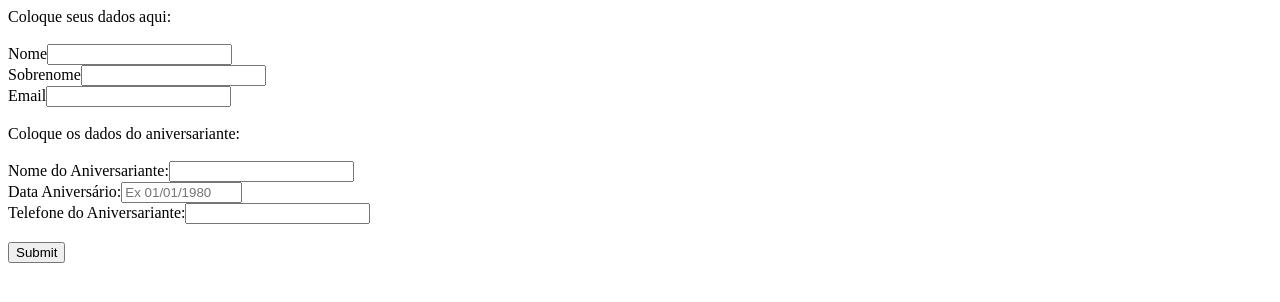
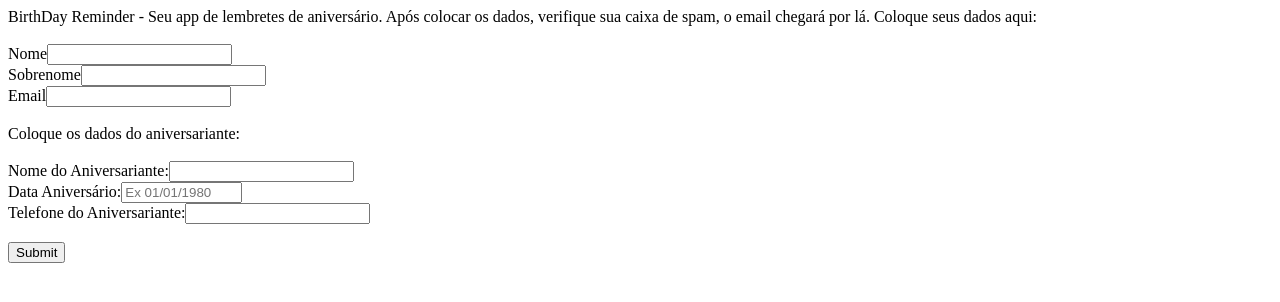
Before and after one commit to will-nascimento/Bday-reminder, a plain HTML site: page index.html in a window 1280 px wide. Drawn offline with Linux system fonts and the light colour scheme.

Commit message:
Add files via upload

```diff
--- a/index.html
+++ b/index.html
@@ -12,6 +12,11 @@
 
     <input type=hidden name="oid" value="00DHs000001RvRp">
     <input type=hidden name="retURL" value="http://">
+
+    BirthDay Reminder - Seu app de lembretes de aniversário.
+
+    Após colocar os dados, verifique sua caixa de spam, o email chegará por lá.
+
     Coloque seus dados aqui:<br>
     <br>
     <label for="first_name">Nome</label><input  id="first_name" maxlength="40" name="first_name" size="20" type="text" /><br>
```
